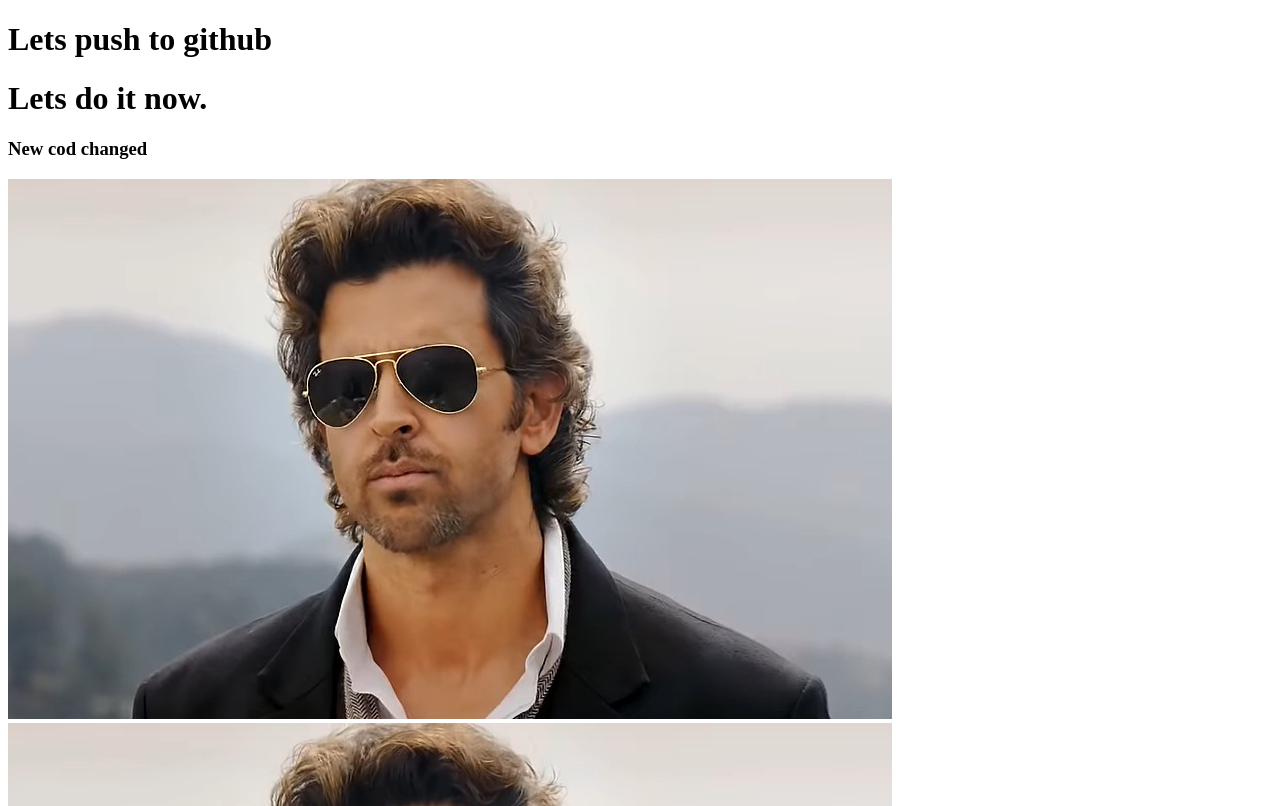
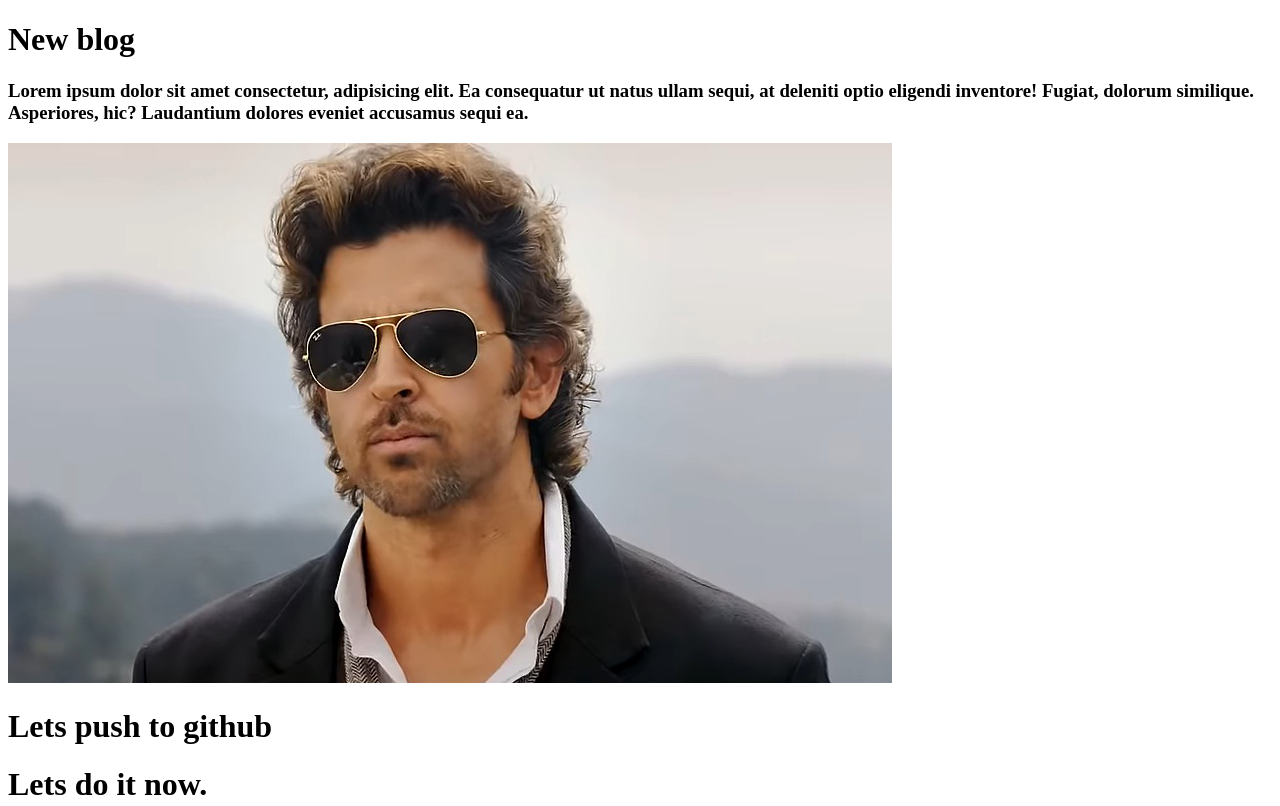
Before and after one commit to mohiminulb/my-second-repo, a plain HTML site: page index.html in a window 1280 px wide. Shown: the top 806 px of the page. Drawn offline with Linux system fonts and the light colour scheme.

Commit message:
new blog

```diff
--- a/index.html
+++ b/index.html
@@ -7,7 +7,12 @@
     <title>My second repo</title>
 </head>
 <body>
+<div>
+    <h1>New blog</h1>
+    <h3>Lorem ipsum dolor sit amet consectetur, adipisicing elit. Ea consequatur ut natus ullam sequi, at deleniti optio eligendi inventore! Fugiat, dolorum similique. Asperiores, hic? Laudantium dolores eveniet accusamus sequi ea.</h3>
+    <img src="hr.png" alt="rhittik">
 
+</div>
     <h1>Lets push to github</h1>
     <h1>Lets do it now.</h1>
     <h3>New cod changed</h3>
```
